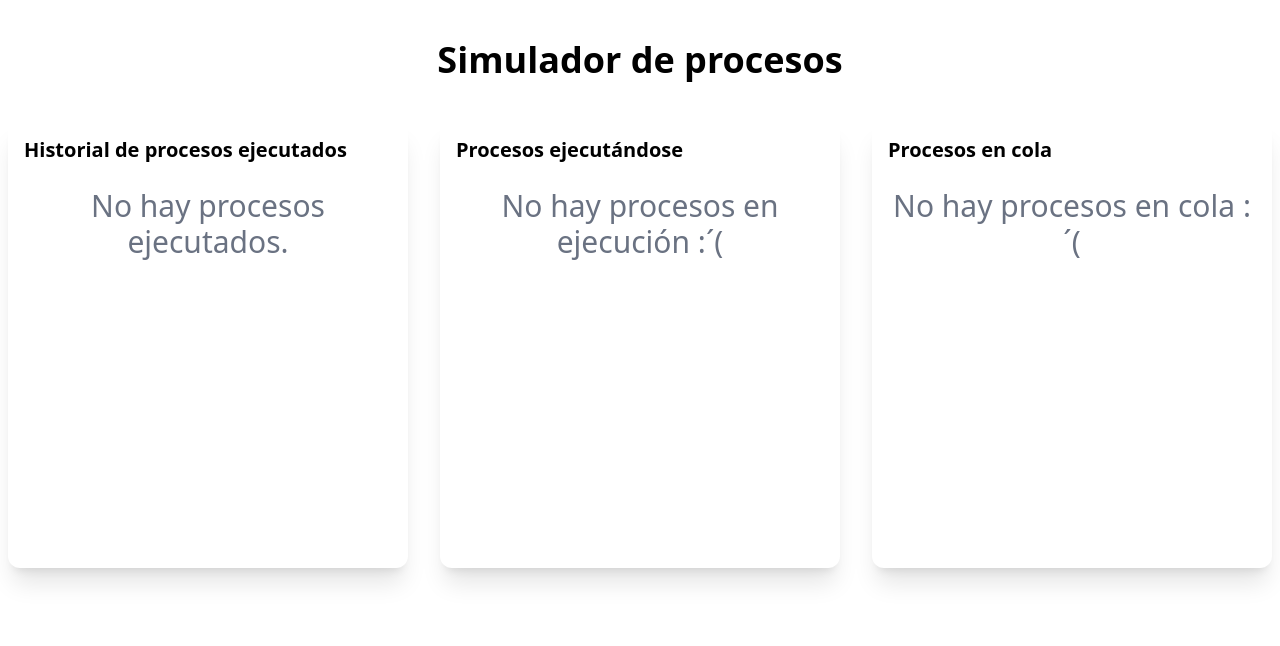
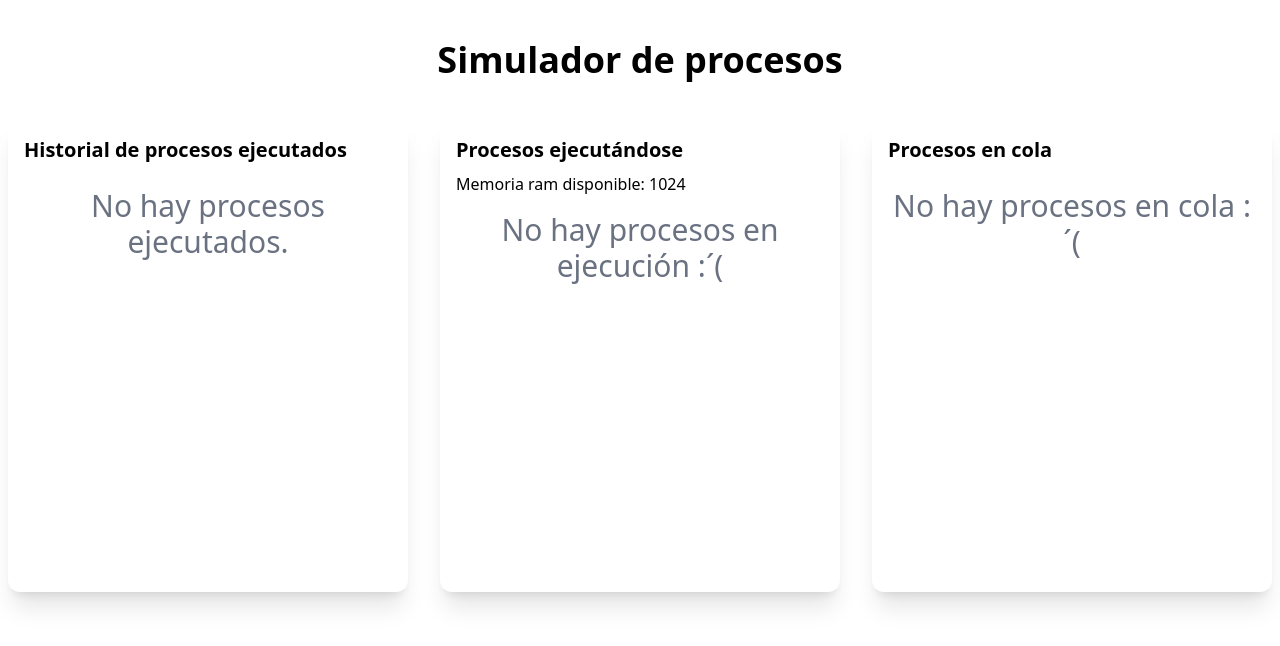
Before and after one commit to Maynor06/SimulatorOfProcessUmg, a React (Vite) app: page /simulador in a window 1280 px wide. Shown: the top 646 px of the page. Built offline with nearby package versions, Linux system fonts and the light colour scheme.

Commit message:
[FIX] detallitos

```diff
--- a/src/App.tsx
+++ b/src/App.tsx
@@ -1,8 +1,4 @@
-import { useState } from 'react'
-import reactLogo from './assets/react.svg'
-import viteLogo from '/vite.svg'
 import './App.css'
-import Home from './components/Home'
 import RouterComponent from './Router'
 
 function App() {
--- a/src/components/BarraSimulatorProcess.tsx
+++ b/src/components/BarraSimulatorProcess.tsx
@@ -136,6 +136,7 @@ const BarraSimulatorProcess = () => {
 
             <div className="bg-white p-4 rounded-xl shadow-xl w-[400px]">
                 <h2 className="text-xl font-bold mb-2">Procesos ejecutándose</h2>
+                <h2  >Memoria ram disponible: {ram}</h2>
                 <div className="py-4" style={{ height: '380px' }}>
                     <AnimatePresence>
                         {procesosCorriendo.length === 0 ? (
--- a/src/components/Home.tsx
+++ b/src/components/Home.tsx
@@ -1,7 +1,6 @@
 import { useNavigate } from "react-router";
 import FormProceso from "./FormProceso";
 import QuequeProcess from "./QuequeProcess";
-import { Simulator } from "./Simulator";
 import logo from "../assets/logo(1).png";
 
 const Home = () => {
--- a/src/components/QuequeProcess.tsx
+++ b/src/components/QuequeProcess.tsx
@@ -13,7 +13,7 @@ const QuequeProcess = () => {
                 <div style={{height: '470px', overflowY: 'auto', paddingRight: '8px'}}>
                     <AnimatePresence>
                         {procesos.length !== 0 ? (
-                            procesos.map((proceso, index) => (
+                            procesos.map((proceso) => (
                                 <motion.div
                                     key={proceso.PID}
                                     initial={{ opacity: 0, y: 50 }}
```
